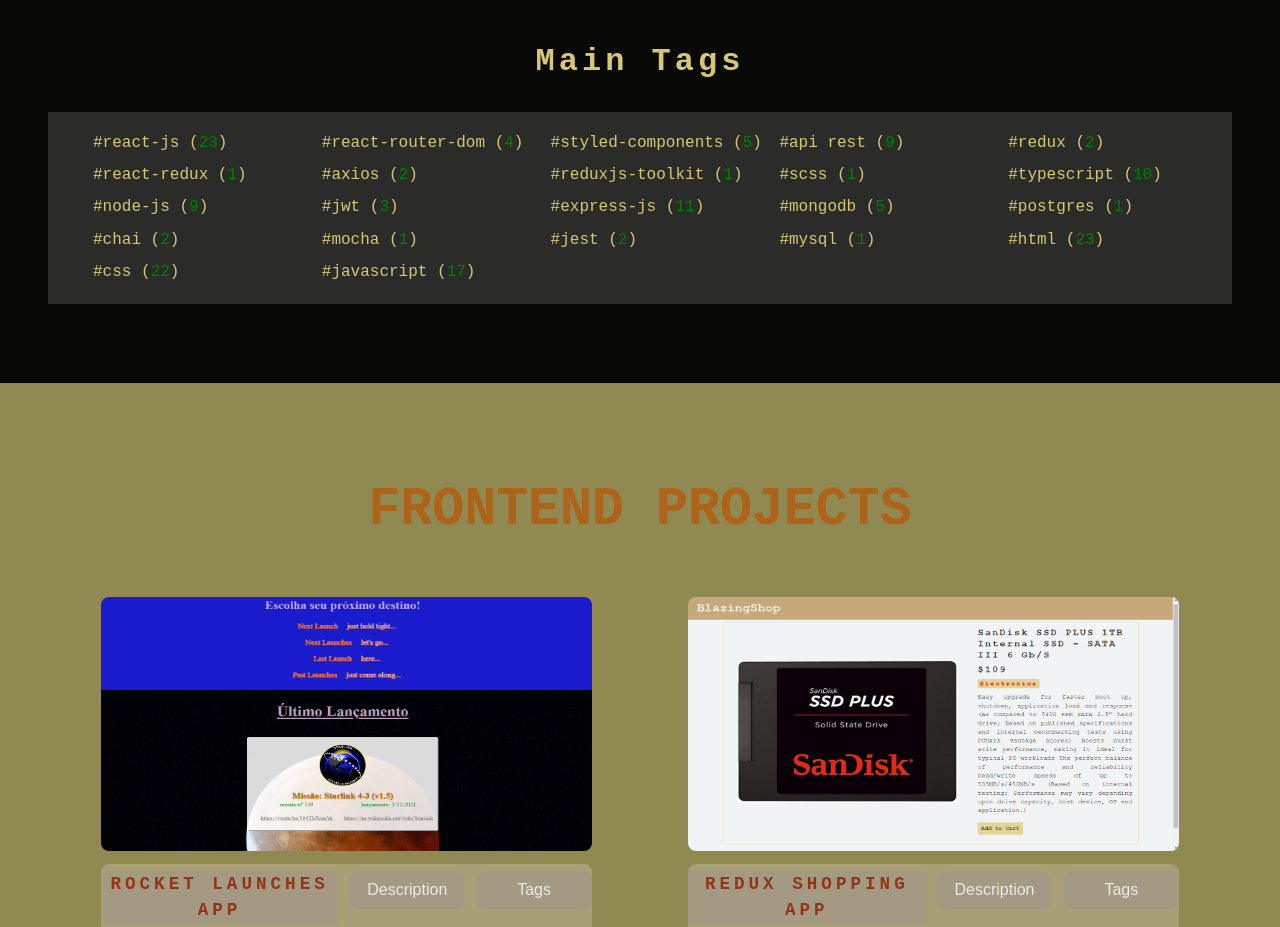
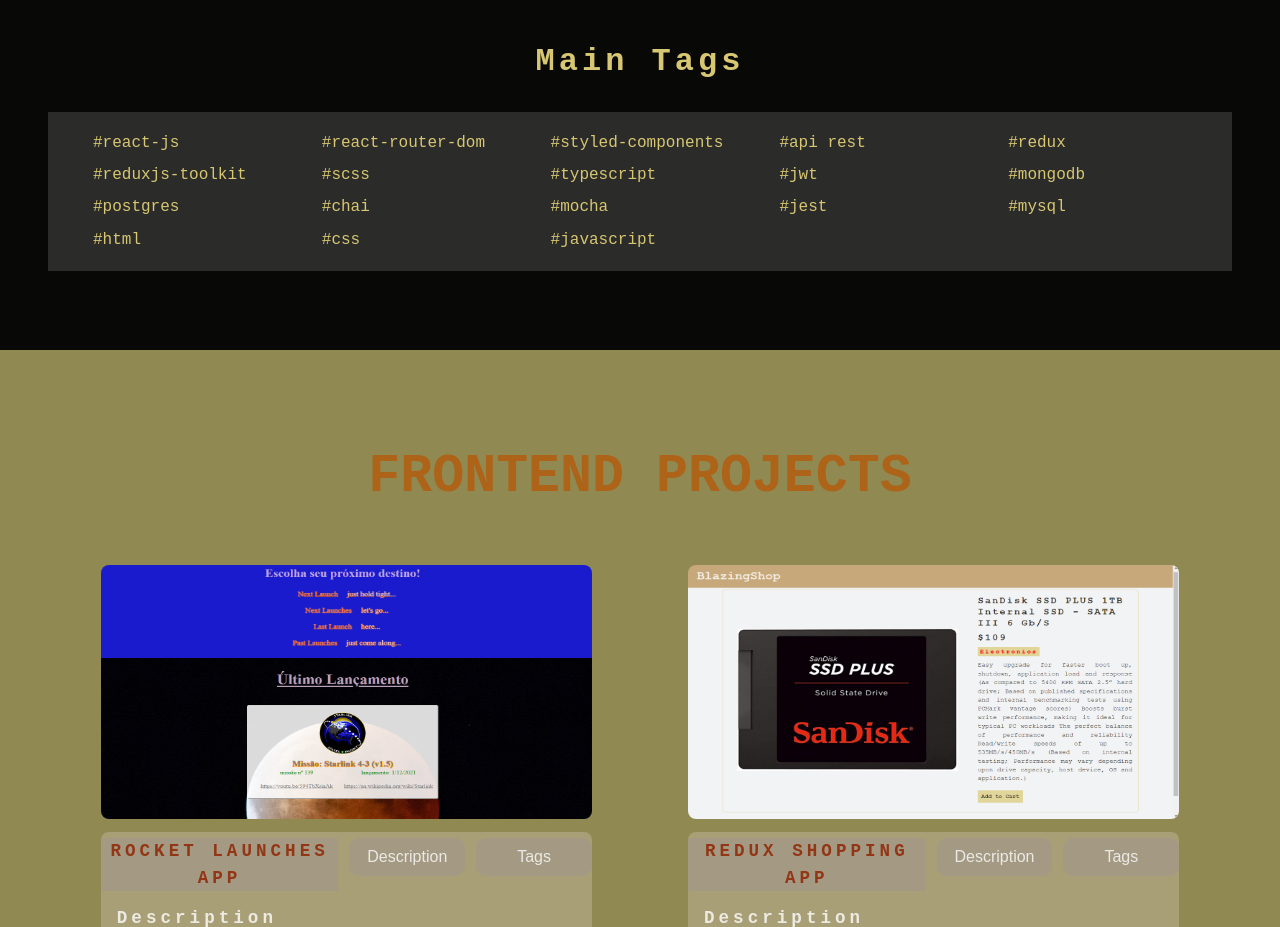
Before and after one commit to ahoymarcus/redux-reactjs-personal-portfolio-webpage, a React (Create React App) app: page / in a window 1280 px wide. Shown: the part 1180-2107 px from the top of the page. Built offline with nearby package versions, Linux system fonts and the light colour scheme.

Commit message:
Finalizar versao 01 do projeto Redux Portfolio web page.

```diff
--- a/src/App.js
+++ b/src/App.js
@@ -15,13 +15,13 @@
 
 // components
 import Navbar from './components/Navbar';
-
 import SelectSection from './components/SelectSection';
 import { MemoizedAggregationTab } from './components/AggregationTab';
 import ProjectList from './components/ProjectList';
 import OtherProjectsSlider from './components/OtherProjectsSlider';
 import Footer from './components/Footer';
 
+// dados
 import { frontendProjects } from './data/frontendProjects';
 import { backendProjects } from './data/backendProjects';
 import { vanillaJSProjects } from './data/vanillaJSProjects';
@@ -34,10 +34,6 @@
 	const dispatch = useDispatch();
 
 
-
-	const selectedSection = useSelector((state) => state.selectedSection.selectedSection);
-	console.log(selectedSection);
-
 	dispatch(setFrontendProjects(frontendProjects));
 	dispatch(setBackendProjects(backendProjects));
 	dispatch(setVanillaJsProjects(vanillaJSProjects));
@@ -46,6 +42,10 @@
 
 	dispatch(setMainTags(mainTags));
 
+
+	/* REFERENTE AO COMPONENTE SELECTEDSECTION */
+	const selectedSection = useSelector((state) => state.selectedSection.selectedSection);
+	console.log(selectedSection);
 
 
   return (
--- a/src/common/main-tags.js
+++ b/src/common/main-tags.js
@@ -7,20 +7,17 @@
 'styled-components',
 'react-router-dom',
 'redux',
-'react-redux',
 'reduxjs-toolkit',
-'axios',
 'typescript',
-'node-js',
-'express-js',
+'node-express js',
+'mongodb',
+'mysql',
+'postgres',
 'api rest',
 'jwt',
 'jest',
 'chai',
 'mocha',
-'mongodb',
-'mysql',
-'postgres'
 ];
 
 export const mainTags = [
@@ -32,20 +29,17 @@
 	{name: 'Styled-components', count: 0},
 	{name: 'React-Router-Dom', count: 0},
 	{name: 'Redux', count: 0},
-	{name: 'React-Redux', count: 0},
 	{name: 'Reduxjs-Toolkit', count: 0},
-	{name: 'Axios', count: 0},
 	{name: 'TypeScript', count: 0},
-	{name: 'Node-JS', count: 0},
-	{name: 'Express-JS', count: 0},
+	{name: 'Node-Express JS', count: 0},
+	{name: 'MongoDB', count: 0},
+	{name: 'MySQL', count: 0},
+	{name: 'Postgres', count: 0},
 	{name: 'API REST', count: 0},
 	{name: 'JWT', count: 0},
 	{name: 'Jest', count: 0},
 	{name: 'Chai', count: 0},
 	{name: 'Mocha', count: 0},
-	{name: 'MongoDB', count: 0},
-	{name: 'MySQL', count: 0},
-	{name: 'Postgres', count: 0},
 ];
 
 
--- a/src/components/AggregationTab.jsx
+++ b/src/components/AggregationTab.jsx
@@ -59,14 +59,14 @@
 	};
 
 
-	useEffect(() => {
-		const timer = setTimeout(() => {
-			aggregateTags(allProjectsArr);
-			console.log(allProjectsArr);
-		}, 1000);
+	// useEffect(() => {
+		// const timer = setTimeout(() => {
+			// aggregateTags(allProjectsArr);
+			// console.log(allProjectsArr);
+		// }, 1000);
 
-		return () => clearTimeout(timer);
-	}, []);
+		// return () => clearTimeout(timer);
+	// }, []);
 
 
 
--- a/src/components/AggregationTagItem.jsx
+++ b/src/components/AggregationTagItem.jsx
@@ -17,7 +17,7 @@
 
 
 	return (
-		<li>#{tag} (<span className="number-values">{result}</span>)</li>
+		<li>#{tag} {result === 0 ? (<span className="number-values">{result}</span>) : null }</li>
 	);
 };
 
--- a/src/redux/reducers/selectedSectionReducer.js
+++ b/src/redux/reducers/selectedSectionReducer.js
@@ -4,7 +4,7 @@
 
 // SET_SELECTED_SECTION
 const initialState = {
-	selectedSection: '',
+	selectedSection: 'All',
 };
 
 
```
